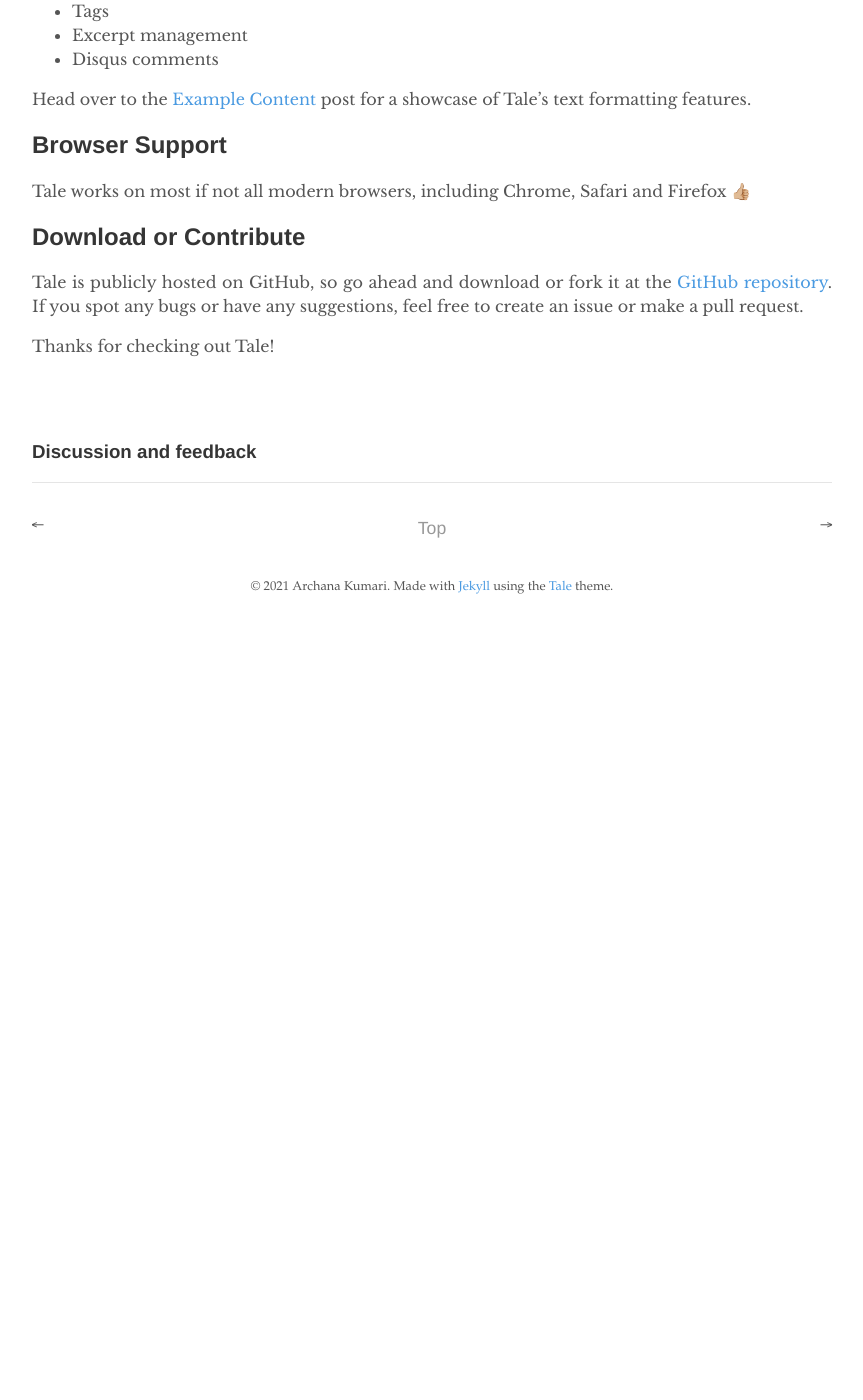
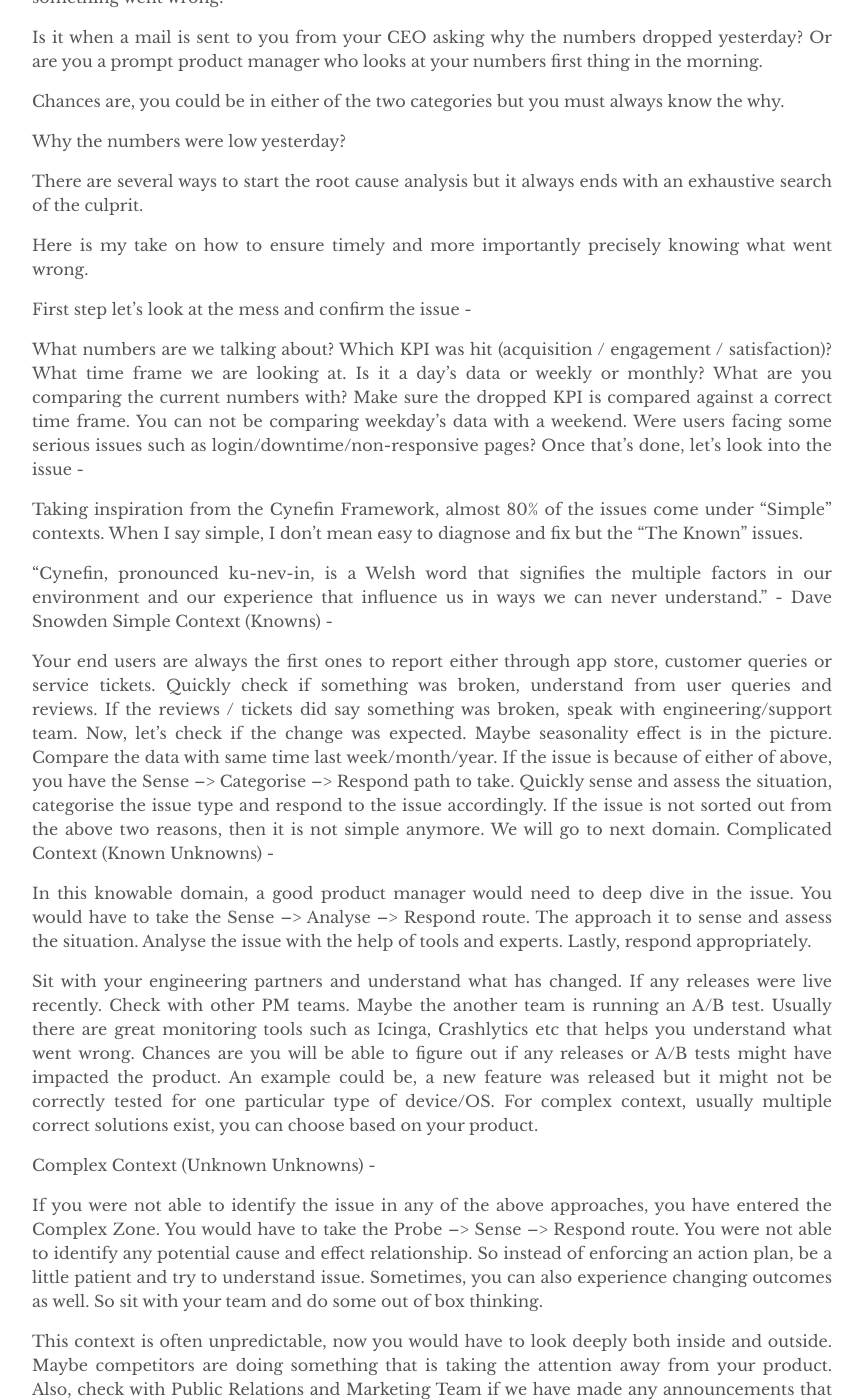
Before and after one commit to Archana-blog/product, a Jekyll site: the page built from _posts/2017-03-29-introducing-tale.md, in a window 1280 px wide and 1400 px high, scrolled down 578 px. Shown: the whole window, without its empty margins (208-1071 px from the left). Built offline with Jekyll 4.4.1, drawn with Linux system fonts in a browser that asks for light colours; comment, search, counter and statistics services are not loaded; before the commit the page ends 1208 px from its top, so only the background shows below that; some of the changed text lies outside the part shown.

Commit message:
Update 2017-03-29-introducing-tale.md

```diff
--- a/_posts/2017-03-29-introducing-tale.md
+++ b/_posts/2017-03-29-introducing-tale.md
@@ -1,7 +1,7 @@
 ---
 layout: post
-title:  "Introducing Tale"
-author: "Chester"
+title:  "What went wrong? - A Product Manager's guide to root cause analysis and crisis management"
+author: "Archana Kumari"
 comments: true
 tags: Tale
 excerpt_separator: <!--more-->
@@ -9,25 +9,84 @@
 hidden: true
 ---
 
-Tale is a minimal [Jekyll](https://jekyllrb.com/) theme curated for storytellers. It is designed and developed by [myself](https://github.com/chesterhow/) for a friend who writes short stories.<!--more-->
+As a product manager/owner of a product, a service or a feature, when do you get to know something went wrong?
 
-## Tale features
-- Compatible with GitHub Pages
-- Responsive design (looks just as good on mobile)
-- Syntax highlighting, with the help of Pygments
-- Markdown and HTML text formatting
-- Pagination of posts
-- Sticky posts
-- Tags
-- Excerpt management
-- Disqus comments
+Is it when a mail is sent to you from your CEO asking why the numbers dropped yesterday? Or are you a prompt product manager who looks at your numbers first thing in the morning.
 
-Head over to the [Example Content]({{ site.baseurl }}/2017-03-16/example-content) post for a showcase of Tale's text formatting features.
+Chances are, you could be in either of the two categories but you must always know the why.
 
-## Browser Support
-Tale works on most if not all modern browsers, including Chrome, Safari and Firefox 👍🏼
+Why the numbers were low yesterday?
 
-## Download or Contribute
-Tale is publicly hosted on GitHub, so go ahead and download or fork it at the [GitHub repository](https://github.com/chesterhow/tale). If you spot any bugs or have any suggestions, feel free to create an issue or make a pull request.
+There are several ways to start the root cause analysis but it always ends with an exhaustive search of the culprit.
 
-Thanks for checking out Tale!
+Here is my take on how to ensure timely and more importantly precisely knowing what went wrong.
+
+First step let's look at the mess and confirm the issue -
+
+What numbers are we talking about? Which KPI was hit (acquisition / engagement / satisfaction)?
+What time frame we are looking at. Is it a day's data or weekly or monthly?
+What are you comparing the current numbers with? Make sure the dropped KPI is compared against a correct time frame. You can not be comparing weekday's data with a weekend.
+Were users facing some serious issues such as login/downtime/non-responsive pages?
+Once that's done, let's look into the issue -
+
+Taking inspiration from the Cynefin Framework, almost 80% of the issues come under "Simple" contexts. When I say simple, I don't mean easy to diagnose and fix but the "The Known" issues.
+
+
+“Cynefin, pronounced ku-nev-in, is a Welsh word that signifies the multiple factors in our environment and our experience that influence us in ways we can never understand.” - Dave Snowden
+Simple Context (Knowns) -
+
+Your end users are always the first ones to report either through app store, customer queries or service tickets. Quickly check if something was broken, understand from user queries and reviews. If the reviews / tickets did say something was broken, speak with engineering/support team.
+Now, let's check if the change was expected. Maybe seasonality effect is in the picture. Compare the data with same time last week/month/year.
+If the issue is because of either of above, you have the Sense –> Categorise –> Respond path to take. Quickly sense and assess the situation, categorise the issue type and respond to the issue accordingly.
+If the issue is not sorted out from the above two reasons, then it is not simple anymore. We will go to next domain.
+Complicated Context (Known Unknowns) -
+
+In this knowable domain, a good product manager would need to deep dive in the issue. You would have to take the Sense –> Analyse –> Respond route. The approach it to sense and assess the situation. Analyse the issue with the help of tools and experts. Lastly, respond appropriately.
+
+Sit with your engineering partners and understand what has changed. If any releases were live recently.
+Check with other PM teams. Maybe the another team is running an A/B test.
+Usually there are great monitoring tools such as Icinga, Crashlytics etc that helps you understand what went wrong.
+Chances are you will be able to figure out if any releases or A/B tests might have impacted the product. An example could be, a new feature was released but it might not be correctly tested for one particular type of device/OS. For complex context, usually multiple correct solutions exist, you can choose based on your product.
+
+Complex Context (Unknown Unknowns) -
+
+If you were not able to identify the issue in any of the above approaches, you have entered the Complex Zone. You would have to take the Probe –> Sense –> Respond route. You were not able to identify any potential cause and effect relationship. So instead of enforcing an action plan, be a little patient and try to understand issue. Sometimes, you can also experience changing outcomes as well. So sit with your team and do some out of box thinking.
+
+This context is often unpredictable, now you would have to look deeply both inside and outside. Maybe competitors are doing something that is taking the attention away from your product. Also, check with Public Relations and Marketing Team if we have made any announcements that might have impacted the users.
+Check your channels, time zones, demographics. Also, check if any specific user segment was impacted.
+Now is the time you enter into funnel analysis. Based on your product type define your funnels. Which step in your product funnel is leaking and causing the drop. Here are few examples of funnel -
+Payment Funnels
+
+Payment Button → Enter details → Success page
+
+Onboarding Funnels
+
+Home → Social Login Option/Login Form → Submit
+
+Subscription Funnels
+
+Homepage → Pricing Page → Select and Proceed / Summary Page → Purchase
+
+Growth Funnels
+
+Homepage → Free Trial Sign-up → Social Login Option/Login Form → Submit
+
+Shopping Funnel
+
+Home -> Category Page -> Product Details -> Add to Cart -> Purchase
+
+If you are still not able to figure out the exact issue, you are entering the chaotic and disorder zones. These zones are unclear and you may not have enough information to answer the questions.
+
+Chaotic and Disorder Contexts (Unknowables) -
+
+Now this is a very risky and incoherent zone, most of the time you would have to take a call and roll back the changes. Based on the damage done, you might have to apologise and provide incentives to your loyal users. This could have happened because of a bug or a malicious cyber attack. There are no constraints in this zone.
+
+The best way to tackle these kind of issues is act → sense → respond. Act decisively and do damage control. Understand clearly which part of the product has the issue. Lastly, try to bring the issue to complex/complicated contexts by gathering more information.
+
+Final Thoughts
+
+There is no one correct way to diagnose an issue. With increased unpredictability, ever changing customer needs, emerging new technologies, unreliable market forces and various unknowns, every system is prone to failure.
+
+It is always a good practice if you are looking at the data daily. You will be able to notice the gradual shifts, analyse trends and catch issues early on. Talk to your dev team and setup up automatic hourly/daily/weekly reports. You can also ensure tracking of server logs. Always be in touch with infra team to know any outages or downtimes beforehand. Lastly, depending upon the size of your organisation, you can add yourself in support DLs, you can always check if the volume has suddenly increased.
+
+All we can do as a product manager is adapt quickly, find the issues, help the team recover swiftly.
```
